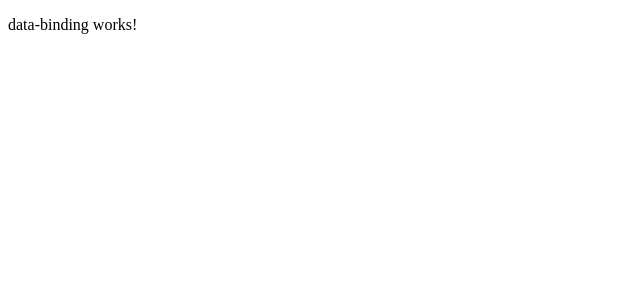
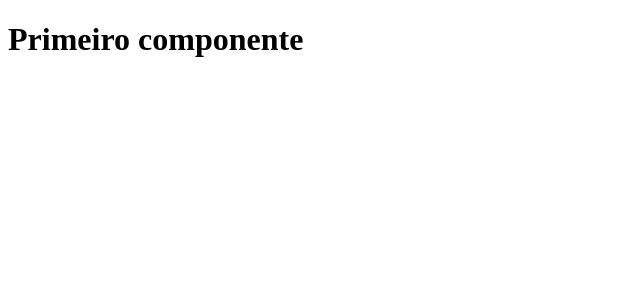
Before and after one commit to MrBunnyGif/angular-practice, an Angular app: page /primeiro-componente in a window 1280 px wide. Shown: the top 300 px of the page, without its empty margins (0-640 px from the left). Built offline with nearby package versions, Linux system fonts and the light colour scheme.

Commit message:
adicionado segundo componente

```diff
--- a/src/app/app-routing.module.ts
+++ b/src/app/app-routing.module.ts
@@ -1,10 +1,12 @@
 import { NgModule } from '@angular/core';
 import { Routes, RouterModule } from '@angular/router';
 import { DataBindingComponent } from './data-binding/data-binding.component';
+import { SegundoComponenteComponent } from './segundo-componente/segundo-componente.component';
 
 
 const routes: Routes = [
 	{ path: 'primeiro-componente', component: DataBindingComponent },
+	{ path: 'segundo-componente', component: SegundoComponenteComponent },
 ];
 
 @NgModule({
--- a/src/app/app.module.ts
+++ b/src/app/app.module.ts
@@ -4,11 +4,13 @@ import { NgModule } from '@angular/core';
 import { AppRoutingModule } from './app-routing.module';
 import { AppComponent } from './app.component';
 import { DataBindingComponent } from './data-binding/data-binding.component';
+import { SegundoComponenteComponent } from './segundo-componente/segundo-componente.component';
 
 @NgModule({
   declarations: [
     AppComponent,
-    DataBindingComponent
+    DataBindingComponent,
+    SegundoComponenteComponent
   ],
   imports: [
     BrowserModule,
--- a/src/app/data-binding/data-binding.component.html
+++ b/src/app/data-binding/data-binding.component.html
@@ -1 +1,3 @@
-<p>data-binding works!</p>
+<h1>
+    Primeiro componente
+</h1>
--- /dev/null
+++ b/src/app/segundo-componente/segundo-componente.component.html
@@ -0,0 +1 @@
+<p>segundo-componente works!</p>
--- /dev/null
+++ b/src/app/segundo-componente/segundo-componente.component.ts
@@ -0,0 +1,15 @@
+import { Component, OnInit } from '@angular/core';
+
+@Component({
+  selector: 'app-segundo-componente',
+  templateUrl: './segundo-componente.component.html',
+  styleUrls: ['./segundo-componente.component.scss']
+})
+export class SegundoComponenteComponent implements OnInit {
+
+  constructor() { }
+
+  ngOnInit(): void {
+  }
+
+}
```
Also changed, not shown: src/app/app.component.html (line endings or trailing spaces), src/app/segundo-componente/segundo-componente.component.scss (added), 1 other file (tests, documents, lock files or other folders).
